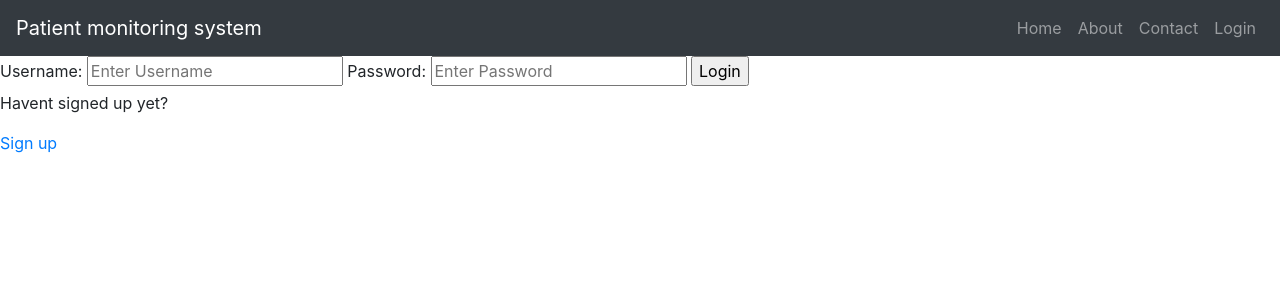
After one commit to MONK-system/system, a Django app: page /login/ in a window 1280 px wide. The commit adds this page. Shown: the top 300 px of the page. Run offline with Django 5.2, Linux system fonts and the light colour scheme; some libraries are stand-ins or nearby versions.

Commit message:
Implemented functionality for logging in and out.

```diff
--- /dev/null
+++ b/monksystem/base/templates/base/login_register.html
@@ -0,0 +1,45 @@
+{% extends 'main.html' %}
+
+{% block content %}
+
+
+{% if page == 'login' %}
+
+<div>
+    <form method = "POST" action ="">
+        {% csrf_token %}
+
+        <label>Username:</label>
+        <input type ="text" name ="username" placeholder="Enter Username"/>
+
+        <label>Password:</label>
+        <input type ="password" name ="password" placeholder="Enter Password"/>
+
+        <input type ="submit" value ="Login"/>
+
+        <p>Havent signed up yet?</p>
+        <a href = "{% url 'register' %}">Sign up</a>
+
+    </form>
+
+</div>
+
+{% else %}
+
+<div>
+    <form method = "POST" action ="">
+        {% csrf_token %}
+        {{form.as_p}}
+        <input type ="submit" value ="Register"/>
+
+    </form>
+
+    <p>Already signed up?</p>
+    <a href = "{% url 'login' %}">Login</a>
+
+</div>
+
+{% endif %}
+
+
+{% endblock content %}
--- a/monksystem/base/urls.py
+++ b/monksystem/base/urls.py
@@ -5,6 +5,9 @@ from . import views
 
 urlpatterns = [
     path('', views.home, name="home"),
+    path('about/', views.about, name="about"),
+    path('login/', views.loginPage, name = "login"),
+    path('logout/', views.logoutUser, name = "logout"),
+    path('register/', views.registerPage, name = "register"),
     path('patient/<str:pk>', views.patient, name="patient"),
-
 ]
--- a/monksystem/base/views.py
+++ b/monksystem/base/views.py
@@ -1,23 +1,95 @@
-from django.shortcuts import render
+from django.shortcuts import render, redirect
 from django.http import HttpResponse
+from django.contrib.auth.models import User
+from django.contrib.auth.forms import UserCreationForm
+from django.contrib.auth import authenticate,login,logout
+from .models import Patient, Doctor, Appointment, Vitals
+from django.contrib import messages
 # Create your views here.
 
 
-patients = [
-    {"id" : 1, "name" : "Aliaan"},
-    {"id" : 2, "name" : "Jonathan"},
-    {"id" : 3, "name" : "Sondre"},
+#
+#patients = [
+#    {"id" : 1, "name" : "Aliaan"},
+#    {"id" : 2, "name" : "Jonathan"},
+#    {"id" : 3, "name" : "Sondre"},
+#
+#]
 
-]
 
 def home(request):
+    patients  = Patient.objects.all()
     context = {"patients" : patients}
     return render(request, 'base/home.html', context)
 
 def patient(request, pk):
-    patient = None
-    for i in patients:
-        if i["id"] == int(pk):
-            patient = i
+    patient = Patient.objects.get(id=pk)
     context = {'patient':patient}
     return render(request, 'base/patient.html', context)
+
+def about(request):
+    return render(request, "base/about.html")
+
+
+# Function for logging in a user
+def loginPage(request):
+
+    # sets the variable page to specify that this is a login page, it is passed into the context variable, and used in the html to run the correct code.
+    page = 'login'
+
+    # If the user is already logged in and tries to click on the login button again, they will just get redirected to home instead.
+    if request.user.is_authenticated:
+        return redirect('home')
+
+    # Checks if a POST request was sent.
+    if request.method == 'POST':
+        # Get the username and password from the data sent in the POST request.
+        username = request.POST.get('username').lower()
+        password = request.POST.get('password')
+
+        # Checks if the user exists with a try catch block.
+        try:
+            user = User.objects.get(username=username)
+        except:
+            messages.error(request, 'User does not exist')
+
+        # Gets user object based on username and password.
+        # Authenticate method will either give us an error or return back a user that matches the credentials (username and password).
+        user = authenticate(request, username=username, password=password)
+
+        # Logs the user in if there is one, and returns home.
+        if user is not None:
+            login(request, user)
+            return redirect('home')
+        else:
+            messages.error(request, 'Username or password does not exist')
+
+
+    context = {'page' : page}
+    return render(request, 'base/login_register.html', context)
+
+# Function for logging out a user.
+def logoutUser(request):
+    logout(request)
+    return redirect('home')
+
+
+def registerPage(request):
+    # else is used in the html, so no need for a page variable here.
+    form = UserCreationForm()
+
+    # Check if method is a POST request
+    if request.method == 'POST':
+        form = UserCreationForm(request.POST) # passes in the data: username and password into user creation form
+        # Checks if the form is valid
+        if form.is_valid():
+            user = form.save(commit=False) # saving the form, freezing it in time. If the form is valid, the user is created and we want to be able to access it right away. This is why we set commit = False
+            user.username = user.username.lower() # Now that the user is created, we can access their credentials, like username and password. We lowercase the username of the user.
+            user.save() # saves the user.
+            login(request, user) # logs the user in.
+            return redirect('home') # sends the user back to the home page.
+        else:
+            messages.error(request, 'An error occurred during registration')
+
+    context = {'form' : form}
+    return render(request,'base/login_register.html', context)
--- a/monksystem/templates/navbar.html
+++ b/monksystem/templates/navbar.html
@@ -10,7 +10,11 @@
             <li class ="nav-item"><a class = "nav-link" href = "/">Home</a></li>
             <li class ="nav-item"><a class = "nav-link" href = "#">About</a></li>
             <li class ="nav-item"><a class = "nav-link" href = "#">Contact</a></li>
-
+            {% if request.user.is_authenticated %}
+                <li class="nav-item"><a class="nav-link" href="{% url 'logout' %}">Logout</a></li>
+            {% else %}
+                <li class="nav-item"><a class="nav-link" href="{% url 'login' %}">Login</a></li>
+            {% endif %}
         </ul>
 
     </div>
```
Also changed, not shown: monksystem/base/templates/base/about.html (added, +11 -0 lines), monksystem/db.sqlite3.
